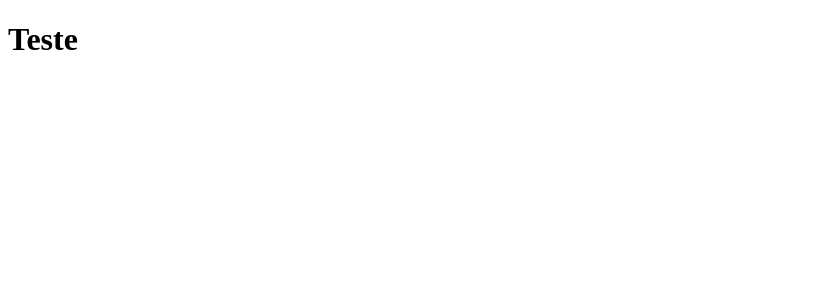
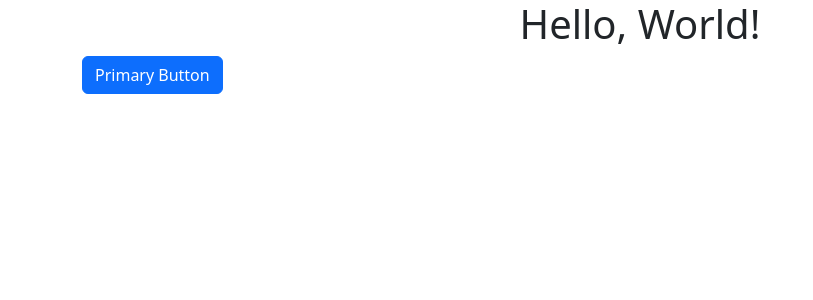
Before and after one commit to Rhaniel99/amsterdam-hub, a React (Create React App) app in the folder frontend/: page / in a window 1280 px wide. Shown: the top 300 px of the page, without its empty margins (0-813 px from the left). Built offline with nearby package versions, Linux system fonts and the light colour scheme.

Commit message:
entendendo o codigo antes

```diff
--- a/frontend/package.json
+++ b/frontend/package.json
@@ -7,7 +7,9 @@
     "@testing-library/react": "^13.4.0",
     "@testing-library/user-event": "^13.5.0",
     "axios": "^1.6.8",
+    "bootstrap": "^5.3.3",
     "react": "^18.3.1",
+    "react-bootstrap": "^2.10.2",
     "react-dom": "^18.3.1",
     "react-icons": "^5.1.0",
     "react-scripts": "5.0.1",
--- a/frontend/src/App.js
+++ b/frontend/src/App.js
@@ -1,7 +1,7 @@
 import GlobalStyle from './styles/global';
 import { toast, ToastContainer } from "react-toastify";
 
-// import Form from "./components/Form/Form.js";
+import Btn from "./components/Buttons/btn.js";
 // import Grid from "./components/Grid/Grid.js";
 import { useState, useEffect } from "react";
 import "react-toastify/dist/ReactToastify.css";
@@ -25,7 +25,7 @@ function App() {
   return (
     <>
     <div>
-      <h1>Teste</h1>
+      <Btn> </Btn>
     </div>
 
     </>
--- /dev/null
+++ b/frontend/src/components/Buttons/btn.js
@@ -0,0 +1,12 @@
+import React from 'react';
+import 'bootstrap/dist/css/bootstrap.min.css';
+import { Container, Button } from 'react-bootstrap';
+
+const MyComponent = () => (
+  <Container>
+    <h1 className="text-center">Hello, World!</h1>
+    <Button variant="primary">Primary Button</Button>
+  </Container>
+);
+
+export default MyComponent;
```
Also changed, not shown: frontend/src/components/Navbar/index.js (added, +16 -0 lines), 1 other file (tests, documents, lock files or other folders).
